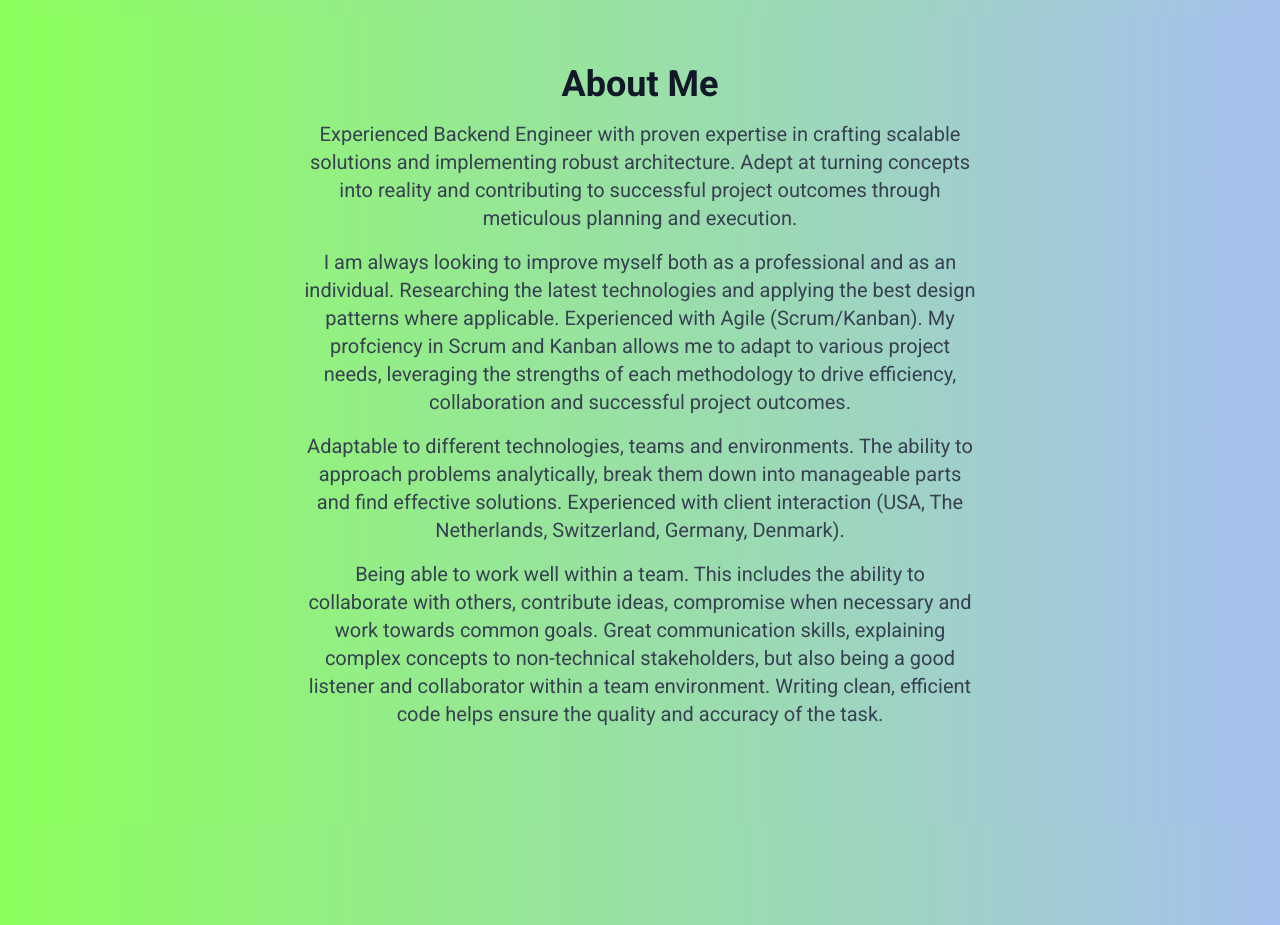
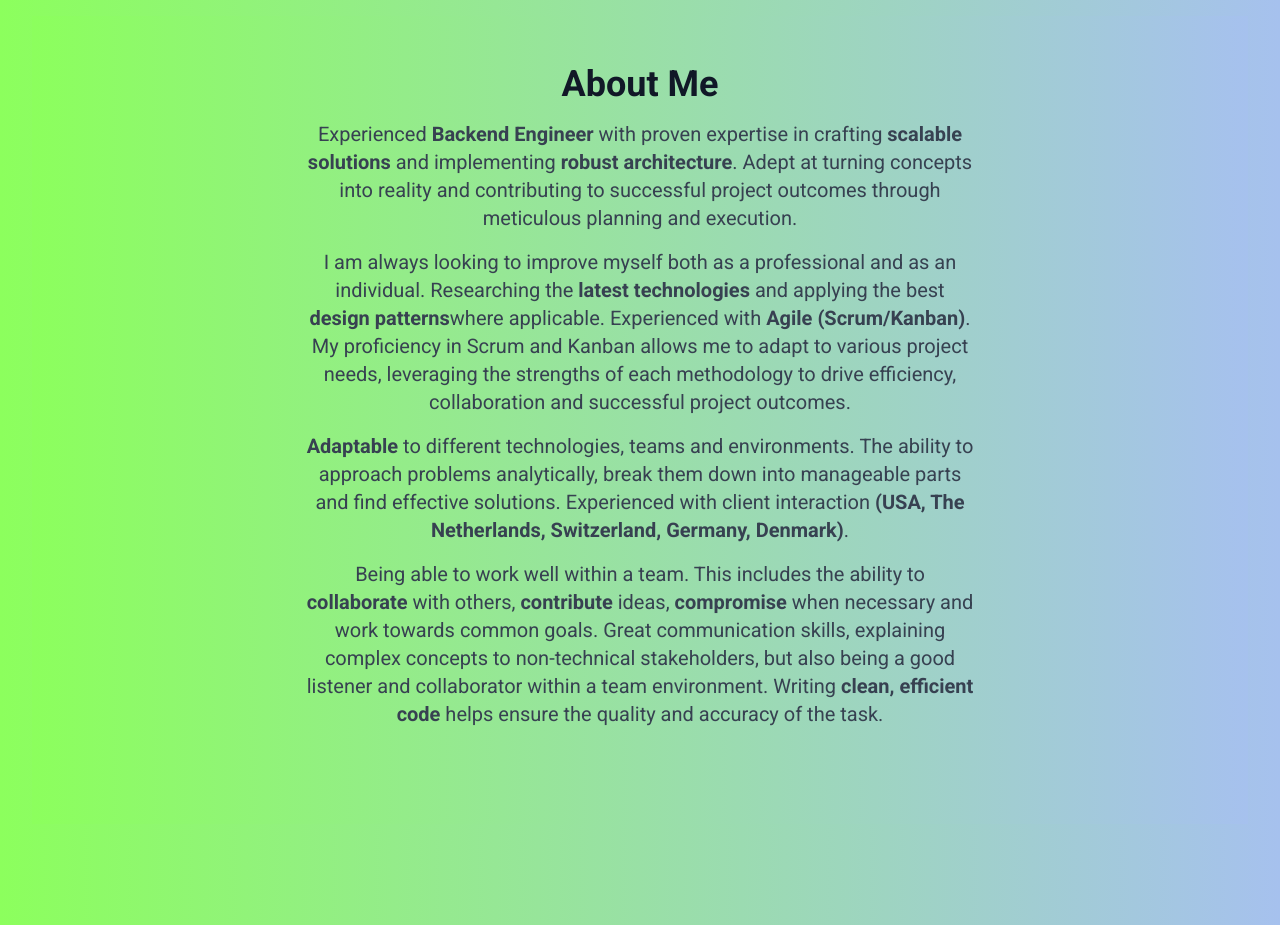
Before and after one commit to trencho/trencho.github.io, a React (Vite) app: page / in a window 1280 px wide. Shown: the part 1100-2025 px from the top of the page. Built offline with nearby package versions, Linux system fonts and the light colour scheme.

Commit message:
Highlight key topics and fix typos

```diff
--- a/src/components/About.tsx
+++ b/src/components/About.tsx
@@ -57,28 +57,28 @@ const About = () => {
         <motion.p
           className={`text-base sm:text-lg lg:text-xl leading-relaxed mb-4 ${darkMode ? "text-white" : "text-gray-700"}`}
           variants={itemVariants}>
-          Experienced Backend Engineer with proven expertise in crafting scalable solutions and implementing robust architecture. Adept at turning concepts into reality and
-          contributing to successful project outcomes through meticulous planning and execution.
+          Experienced <b>Backend Engineer</b> with proven expertise in crafting <b>scalable solutions</b> and implementing <b>robust architecture</b>. Adept at turning concepts into
+          reality and contributing to successful project outcomes through meticulous planning and execution.
         </motion.p>
         <motion.p
           className={`text-base sm:text-lg lg:text-xl leading-relaxed mb-4 ${darkMode ? "text-white" : "text-gray-700"}`}
           variants={itemVariants}>
-          I am always looking to improve myself both as a professional and as an individual. Researching the latest technologies and applying the best design patterns where
-          applicable. Experienced with Agile (Scrum/Kanban). My profciency in Scrum and Kanban allows me to adapt to various project needs, leveraging the strengths of each
-          methodology to drive efficiency, collaboration and successful project outcomes.
+          I am always looking to improve myself both as a professional and as an individual. Researching the <b>latest technologies</b> and applying the best <b>design patterns</b>
+          where applicable. Experienced with <b>Agile (Scrum/Kanban)</b>. My proficiency in Scrum and Kanban allows me to adapt to various project needs, leveraging the strengths of
+          each methodology to drive efficiency, collaboration and successful project outcomes.
         </motion.p>
         <motion.p
           className={`text-base sm:text-lg lg:text-xl leading-relaxed mb-4 ${darkMode ? "text-white" : "text-gray-700"}`}
           variants={itemVariants}>
-          Adaptable to different technologies, teams and environments. The ability to approach problems analytically, break them down into manageable parts and find effective
-          solutions. Experienced with client interaction (USA, The Netherlands, Switzerland, Germany, Denmark).
+          <b>Adaptable</b> to different technologies, teams and environments. The ability to approach problems analytically, break them down into manageable parts and find effective
+          solutions. Experienced with client interaction <b>(USA, The Netherlands, Switzerland, Germany, Denmark)</b>.
         </motion.p>
         <motion.p
           className={`text-base sm:text-lg lg:text-xl leading-relaxed mb-4 ${darkMode ? "text-white" : "text-gray-700"}`}
           variants={itemVariants}>
-          Being able to work well within a team. This includes the ability to collaborate with others, contribute ideas, compromise when necessary and work towards common goals.
-          Great communication skills, explaining complex concepts to non-technical stakeholders, but also being a good listener and collaborator within a team environment. Writing
-          clean, efficient code helps ensure the quality and accuracy of the task.
+          Being able to work well within a team. This includes the ability to <b>collaborate</b> with others, <b>contribute</b> ideas, <b>compromise</b> when necessary and work
+          towards common goals. Great communication skills, explaining complex concepts to non-technical stakeholders, but also being a good listener and collaborator within a team
+          environment. Writing <b>clean, efficient code</b> helps ensure the quality and accuracy of the task.
         </motion.p>
       </motion.div>
     </motion.section>
```
